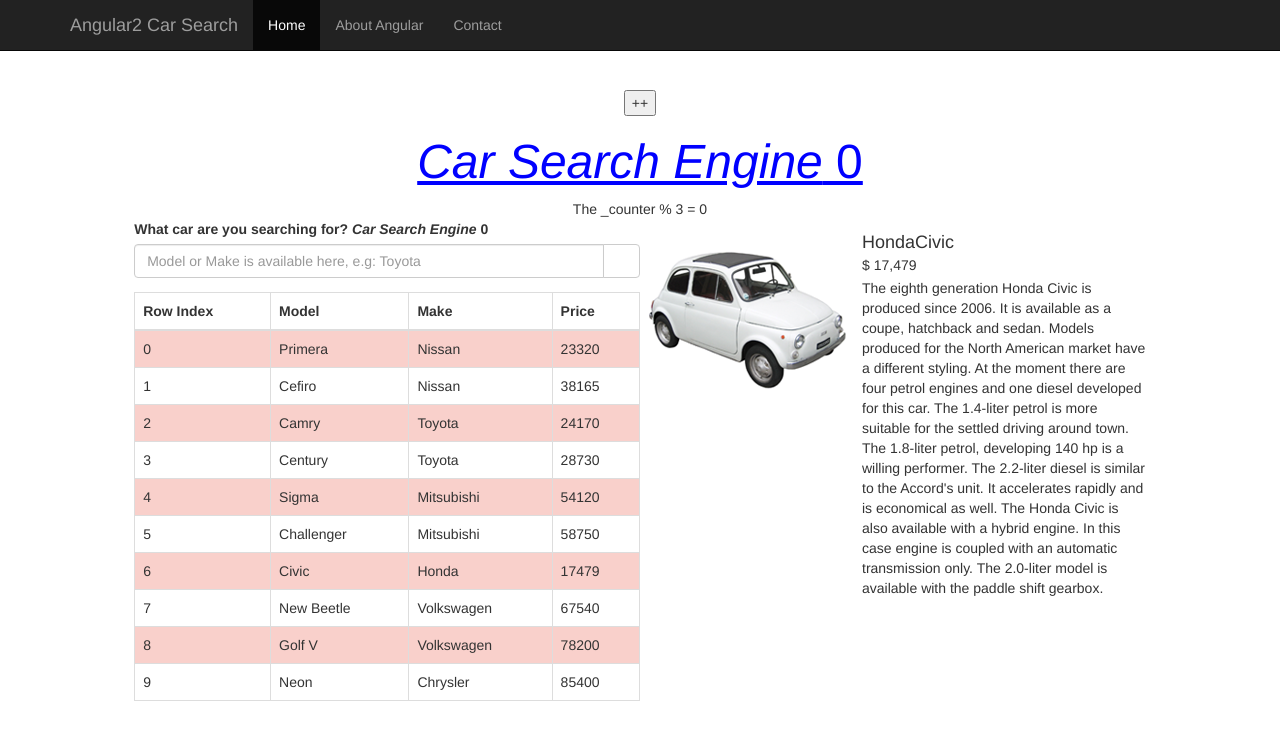
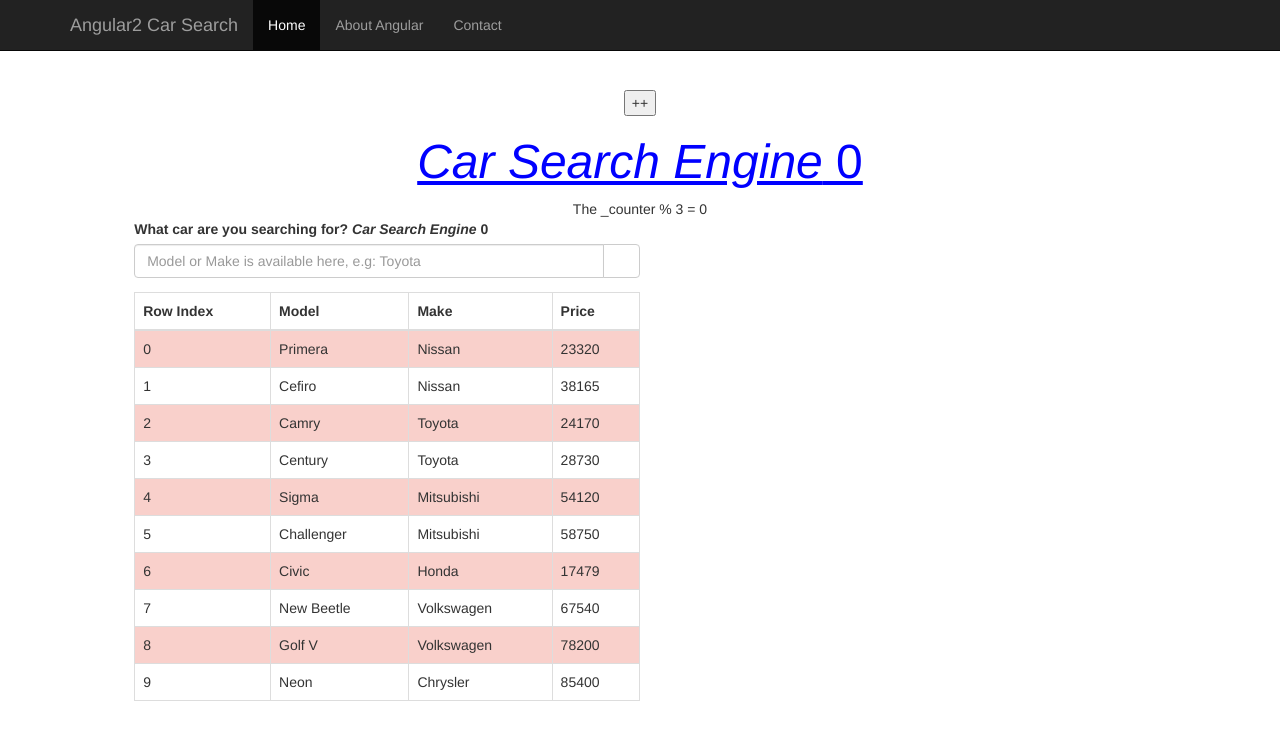
Before and after one commit to Coffee0127/CarSearchDemo, an Angular app: page / in a window 1280 px wide. Shown: the top 740 px of the page. Built offline with nearby package versions, Linux system fonts and the light colour scheme; a web font is replaced by a local one.

Commit message:
@Output() 輸出

```diff
--- a/src/app/app.component.html
+++ b/src/app/app.component.html
@@ -11,10 +11,10 @@
     </div>
     <div *ngIf="counter % 2 == 0" class="content-wrapper text-left col-lg-10">
         <div class="col-lg-6">
-            <app-listbox [inputTitle]="title"></app-listbox>
+            <app-listbox [inputTitle]="title" (selectedCar)="selectedCar=$event"></app-listbox>
         </div>
         <div class="col-lg-6">
-            <app-car-detail></app-car-detail>
+            <app-car-detail [selectedCar]="selectedCar"></app-car-detail>
         </div>
     </div>
 </div><!-- /.container -->
--- a/src/app/app.component.ts
+++ b/src/app/app.component.ts
@@ -10,6 +10,8 @@ export class AppComponent {
   private _title = '<i>Car Search Engine</i> ';
   counter = 0;
   title = this._title + this.counter;
+
+  selectedCar;
 
   plus() {
     this.title = this._title + (++this.counter);
--- a/src/app/car-detail/car-detail.component.html
+++ b/src/app/car-detail/car-detail.component.html
@@ -1,12 +1,12 @@
-<div class="row m-t-1em">
+<div *ngIf="selectedCar" class="row m-t-1em">
     <div class="media">
         <div class="media-left">
-            <img src="/assets/img/car1.png" />
+            <img [src]="selectedCar.preview" />
         </div>
         <div class="media-body">
-            <h4 class="media-heading"><span>Honda</span> <span>Civic</span></h4>
-            <h5 class="media-heading">$ 17,479</h5>
-            <div>The eighth generation Honda Civic is produced since 2006. It is available as a coupe, hatchback and sedan. Models produced for the North American market have a different styling. At the moment there are four petrol engines and one diesel developed for this car. The 1.4-liter petrol is more suitable for the settled driving around town. The 1.8-liter petrol, developing 140 hp is a willing performer. The 2.2-liter diesel is similar to the Accord's unit. It accelerates rapidly and is economical as well. The Honda Civic is also available with a hybrid engine. In this case engine is coupled with an automatic transmission only. The 2.0-liter model is available with the paddle shift gearbox.</div>
+            <h4 class="media-heading"><span>{{selectedCar.make}}</span> <span>{{selectedCar.model}}</span></h4>
+            <h5 class="media-heading">{{selectedCar.price}}</h5>
+            <div>{{selectedCar.description}}</div>
         </div>
     </div>
 </div>
--- a/src/app/car-detail/car-detail.component.ts
+++ b/src/app/car-detail/car-detail.component.ts
@@ -1,4 +1,4 @@
-import { Component, OnInit } from '@angular/core';
+import { Component, OnInit, Input } from '@angular/core';
 
 @Component({
   selector: 'app-car-detail',
@@ -7,6 +7,9 @@ import { Component, OnInit } from '@angular/core';
 })
 export class CarDetailComponent implements OnInit {
 
+  @Input()
+  selectedCar;
+
   constructor() { }
 
   ngOnInit() {
--- a/src/app/listbox/listbox.component.html
+++ b/src/app/listbox/listbox.component.html
@@ -20,7 +20,7 @@
             </tr>
         </thead>
         <tbody>
-            <tr app-car-record *ngFor="let car of data; let i = index; let isEvenIndex = even;" [ngClass]="{'even': isEvenIndex}" [i]="i" [car]="car"></tr>
+            <tr app-car-record *ngFor="let car of data; let i = index; let isEvenIndex = even;" [ngClass]="{'even': isEvenIndex}" [i]="i" [car]="car" (click)="showDetail(car)"></tr>
         </tbody>
     </table>
 </div>
--- a/src/app/listbox/listbox.component.ts
+++ b/src/app/listbox/listbox.component.ts
@@ -1,4 +1,4 @@
-import { Component, OnInit, Input } from '@angular/core';
+import { Component, OnInit, Input, Output, EventEmitter } from '@angular/core';
 
 @Component({
   selector: 'app-listbox',
@@ -11,6 +11,9 @@ export class ListboxComponent implements OnInit {
   inputTitle = '';
 
   content = '';
+
+  @Output()
+  private selectedCar = new EventEmitter();
 
   data = [
     {
@@ -106,4 +109,7 @@ export class ListboxComponent implements OnInit {
     }
   }
 
+  showDetail(car) {
+    this.selectedCar.emit(car);
+  }
 }
```
